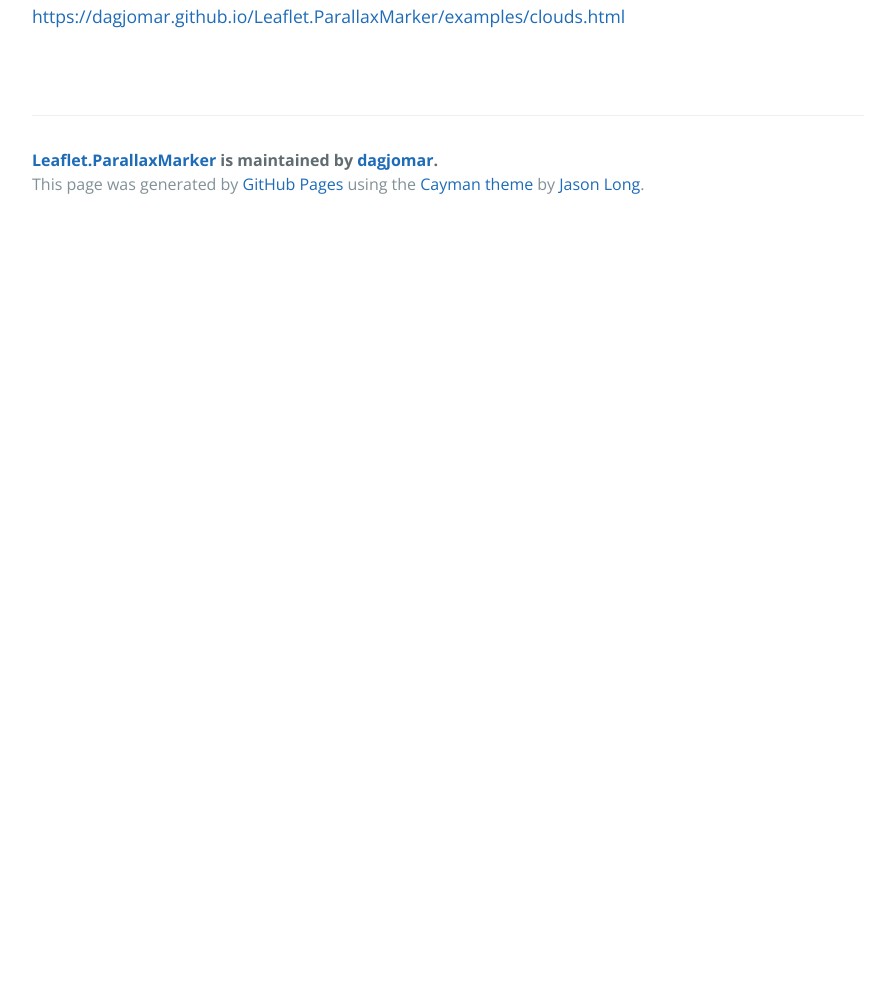
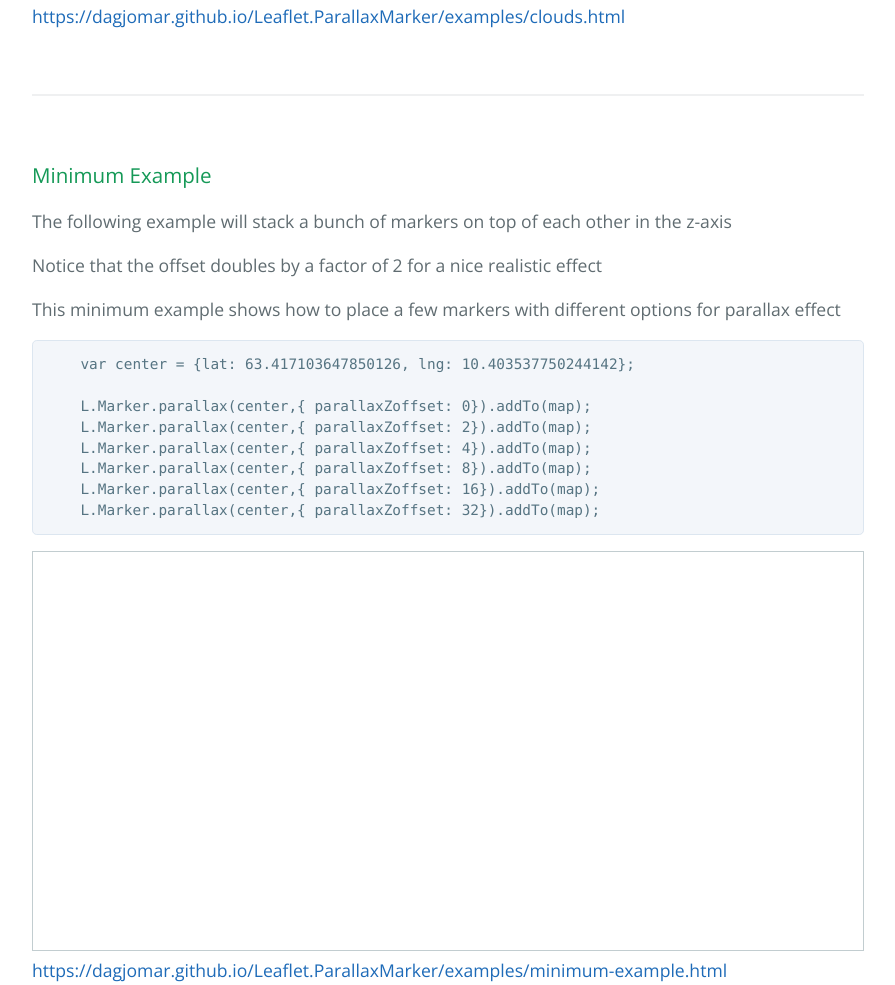
Before and after one commit to dagjomar/Leaflet.ParallaxMarker, a plain HTML site: page index.html in a window 1280 px wide. Shown: the part 1618-2603 px from the top of the page, without its empty margins (192-1087 px from the left). Before the commit the page ends 1846 px from the top, so only its background shows below. Drawn offline with nearby package versions, Linux system fonts and the light colour scheme.

Commit message:
Add snippet example to the gh-pages index file

```diff
--- a/index.html
+++ b/index.html
@@ -38,6 +38,28 @@
 
       <a href="https://dagjomar.github.io/Leaflet.ParallaxMarker/examples/clouds.html" target="_blank">https://dagjomar.github.io/Leaflet.ParallaxMarker/examples/clouds.html</a>
 
+      <hr />
+
+      <h3><a id="demo-minimum-example" class="anchor" href="#demo-minimum-example" aria-hidden="true"><span aria-hidden="true" class="octicon octicon-link"></span></a>Minimum Example</h3>
+
+      <p>The following example will stack a bunch of markers on top of each other in the z-axis</p>
+      <p>Notice that the offset doubles by a factor of 2 for a nice realistic effect</p>
+      <p>This minimum example shows how to place a few markers with different options for parallax effect</p>
+
+      <pre>
+    var center = {lat: 63.417103647850126, lng: 10.403537750244142};
+
+    L.Marker.parallax(center,{ parallaxZoffset: 0}).addTo(map);
+    L.Marker.parallax(center,{ parallaxZoffset: 2}).addTo(map);
+    L.Marker.parallax(center,{ parallaxZoffset: 4}).addTo(map);
+    L.Marker.parallax(center,{ parallaxZoffset: 8}).addTo(map);
+    L.Marker.parallax(center,{ parallaxZoffset: 16}).addTo(map);
+    L.Marker.parallax(center,{ parallaxZoffset: 32}).addTo(map);</pre>
+
+      <iframe src="https://dagjomar.github.io/Leaflet.ParallaxMarker/examples/minimum-example.html"></iframe>
+
+      <a href="https://dagjomar.github.io/Leaflet.ParallaxMarker/examples/minimum-example.html" target="_blank">https://dagjomar.github.io/Leaflet.ParallaxMarker/examples/minimum-example.html</a>
+
 
       <br /><br /><br />
 
```
